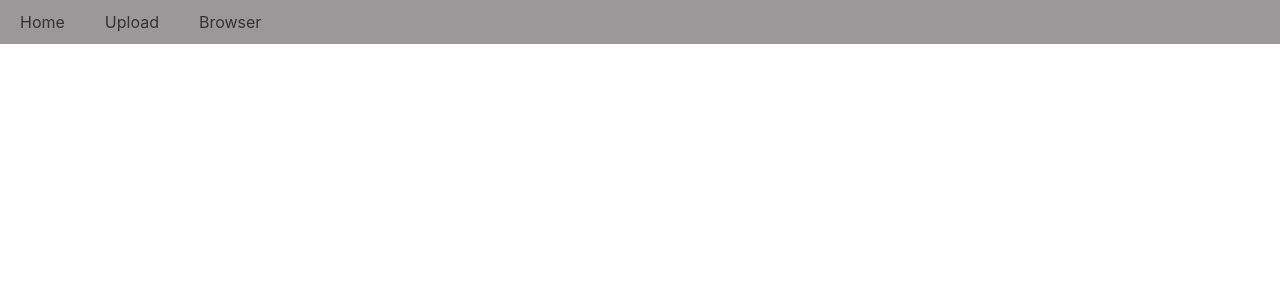
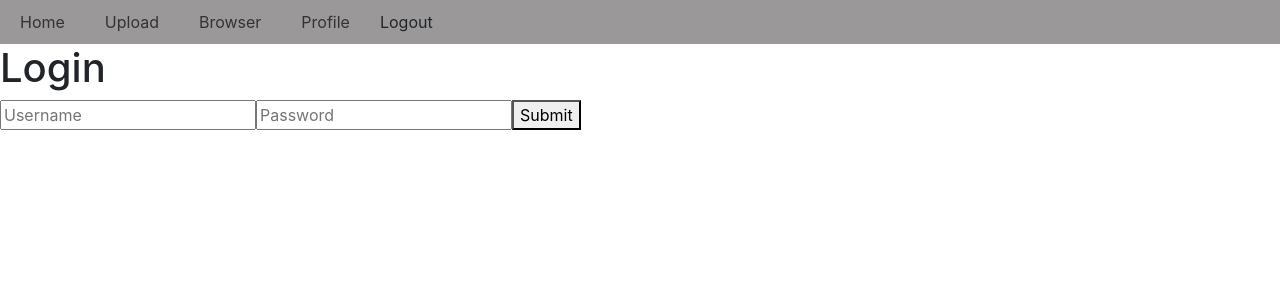
Before and after one commit to Alexanderdude/CasaBio-website, a React (Create React App) app in the folder reactjs-frontend/: page /login in a window 1280 px wide. Before the commit this address had no page. Shown: the top 300 px of the page. Built offline with nearby package versions, Linux system fonts and the light colour scheme.

Commit message:
Added login page with authorisation
created api points on the backend and a login page on the frontend. this would allow the user to login and it would check the data in the backend to send results. it also has an authorisation token that saves the login token over a period of time.

```diff
--- a/reactjs-frontend/package.json
+++ b/reactjs-frontend/package.json
@@ -2,6 +2,7 @@
   "name": "client",
   "version": "0.1.0",
   "private": true,
+  "proxy": "http://localhost:5000",
   "dependencies": {
     "@react-google-maps/api": "^2.19.2",
     "@testing-library/jest-dom": "^5.17.0",
--- a/reactjs-frontend/src/App.js
+++ b/reactjs-frontend/src/App.js
@@ -1,6 +1,6 @@
 // Import required modules from React and React Router
 import React from 'react';
-import { Routes, Route } from 'react-router-dom';
+import { Routes, Route, Navigate} from 'react-router-dom';
 
 // Import components for different routes
 import UploadStep1 from './UploadStep1';
@@ -8,20 +8,31 @@ import Nav from './Nav';
 import Home from './Home';
 import UploadStep2 from './UploadStep2';
 import UploadStep3 from './UploadStep3';
+import useToken from './useToken';
+import Login from './Login';
+import Profile from './Profile';
 
 // Define the main App component
 const App = () => {
+
+  //Destructure functions and values from the useToken component
+  const { token, removeToken, setToken } = useToken();
+
   return (
     <div>
       {/* Render the navigation bar */}
-      <Nav />
+      <Nav token={removeToken}/>
 
       {/* Define the routing configuration */}
       <Routes>
         <Route path="/" element={<Home />} />
-        <Route path="/Upload" element={<UploadStep1 />} />
-        <Route path="/UploadStep2" element={<UploadStep2 />} />
-        <Route path="/UploadStep3" element={<UploadStep3 />} />
+        <Route path="/login" element={<Login setToken={setToken} />} />
+
+        {/* navigate to login page if token has not been set */}
+        <Route path="/profile" element={token ? <Profile token={token} setToken={setToken} /> : <Navigate to="/login" />}/>
+        <Route path="/upload" element={<UploadStep1 />} />
+        <Route path="/uploadStep2" element={<UploadStep2 />} />
+        <Route path="/uploadStep3" element={<UploadStep3 />} />
       </Routes>
     </div>
   );
--- /dev/null
+++ b/reactjs-frontend/src/Login.js
@@ -0,0 +1,98 @@
+//import modules
+import { useState } from 'react';
+import axios from "axios";
+import { useNavigate } from 'react-router-dom';
+
+function Login(props) {
+
+    //sets the useState for the login details as blank strings
+    const [loginForm, setloginForm] = useState({
+      username: "",
+      password: ""
+    })
+
+    //defines navigate for a successful login
+    const navigate = useNavigate();
+
+    //defines the dunction logMeIn
+    function logMeIn(event) {
+
+        //sends a POST request to the /token api using axios
+      axios({
+        method: "POST",
+        url:"/token",
+
+        //retrieve data from backend
+        data:{
+          username: loginForm.username,
+          password: loginForm.password
+         }
+      })
+
+      //iff successful then navigate to profile and set the token as the accesstoken
+      .then((response) => {
+        props.setToken(response.data.access_token)
+        navigate('/profile');
+
+        //if unseccessful then display error messages
+      }).catch((error) => {
+        if (error.response) {
+          console.log(error.response)
+          console.log(error.response.status)
+          console.log(error.response.headers)
+          }
+      })
+
+      //sets the loginForm to blank strings
+      setloginForm(({
+        username: "",
+        password: ""}))
+
+        //prevents the event to work if values are default
+      event.preventDefault()
+    }
+
+    //handleChange event
+    function handleChange(event) {
+
+        // Destructure the 'value' and 'name' properties from the event target
+      const {value, name} = event.target
+
+      //update the form to replace the name value with the new name value
+      setloginForm(prevNote => ({
+          ...prevNote, [name]: value})
+      )}
+
+    return (
+      <div>
+        {/* basic login page to be updated */}
+
+        <h1>Login</h1>
+
+        {/* Input fields */}
+          <form className="login">
+
+            {/* handleChange event */}
+            <input onChange={handleChange}
+                  type="username"
+                  text={loginForm.username}
+                  name="username"
+                  placeholder="Username"
+                  value={loginForm.username} />
+
+
+            <input onChange={handleChange}
+                  type="password"
+                  text={loginForm.password}
+                  name="password"
+                  placeholder="Password"
+                  value={loginForm.password} />
+
+            {/* Button to handle the logMeIn function when clicked */}
+          <button onClick={logMeIn}>Submit</button>
+        </form>
+      </div>
+    );
+}
+
+export default Login;
--- a/reactjs-frontend/src/Nav.js
+++ b/reactjs-frontend/src/Nav.js
@@ -1,9 +1,35 @@
 //import modules
+import React from 'react';
 import { Link } from 'react-router-dom';
 import styles from './Nav.module.css';
+import axios from 'axios';
 
 //Define the Nav component
-const Nav = () => {
+const Nav = (props) => {
+
+  //adds a function to logout/clear token
+  function logMeOut() {
+
+    //post method to /logout api
+    axios({
+      method: "POST",
+      url:"/logout",
+    })
+
+    //if successful, clear the token
+    .then((response) => {
+      props.token()
+
+    //if unsuccessful, display error messages
+    }).catch((error) => {
+      if (error.response) {
+        console.log(error.response)
+        console.log(error.response.status)
+        console.log(error.response.headers)
+        }
+    })
+  }
+
   return (
     <nav className={styles.nav}>
     {/* adds correct styles to nav component */}
@@ -26,6 +52,18 @@ const Nav = () => {
           {/* adds a clickable link that navigates to the Browser Page */}
 
         </li>
+        <li>
+          <Link to="/profile" className={styles.link}>Profile</Link>
+          {/* adds a clickable link that navigates to the Browser Page */}
+
+        </li>
+
+        <li>
+          {/* Add a "Logout" text that calls the logMeOut function when clicked */}
+          <span className={styles.link} onClick={logMeOut}>
+            Logout
+          </span>
+        </li>
       </ul>
     </nav>
   )
--- /dev/null
+++ b/reactjs-frontend/src/Profile.js
@@ -0,0 +1,61 @@
+//import modules
+import { useState } from 'react'
+import axios from "axios";
+
+//Profile page
+function Profile(props) {
+
+    //define variables
+    const [profileData, setProfileData] = useState(null)
+
+    //define function to get data from backend
+    function getData() {
+
+        //use axios to send a GET request at /profile
+        axios({
+            method: "GET",
+            url: "/profile",
+            headers: {
+                Authorization: 'Bearer ' + props.token
+            }
+        })
+            //if successful then setProfileData
+            .then((response) => {
+                const res = response.data
+
+                //Check if 'access_token' exists in the response and update the token if available
+                res.access_token && props.setToken(res.access_token)
+
+                //setProfileData based on the response(profile name and the about me)
+                setProfileData(({
+                    profile_name: res.name,
+                    about_me: res.about
+                }))
+
+            //if unsuccessful then display error messages
+            }).catch((error) => {
+                if (error.response) {
+                    console.log(error.response)
+                    console.log(error.response.status)
+                    console.log(error.response.headers)
+                }
+            })
+    }
+
+    return (
+
+        //create a basic profile page to be updated at a later stage
+        <div className="Profile">
+
+            <p>To get your profile details: </p><button onClick={getData}>Click me</button>
+            {profileData && <div>
+                <p>Profile name: {profileData.profile_name}</p>
+                <p>About me: {profileData.about_me}</p>
+            </div>
+            }
+
+        </div>
+    );
+}
+
+export default Profile;
--- /dev/null
+++ b/reactjs-frontend/src/useToken.js
@@ -0,0 +1,37 @@
+import { useState } from 'react';
+
+function useToken() {
+
+    //define the function that retrieves the token from local storage
+  function getToken() {
+    const userToken = localStorage.getItem('token');
+
+    //returns token is it exists or keeps it null
+    return userToken && userToken
+  }
+
+  //sets the token state as getToken
+  const [token, setToken] = useState(getToken());
+
+  //define saveToken that saves the token in localstorage
+  function saveToken(userToken) {
+    localStorage.setItem('token', userToken);
+    setToken(userToken);
+  };
+
+  //defines the removeToken function that removes token from local storage
+  function removeToken() {
+    localStorage.removeItem("token");
+    setToken(null);
+  }
+
+  //returns the tokens for use
+  return {
+    setToken: saveToken,
+    token,
+    removeToken
+  }
+
+}
+
+export default useToken;
```
Also changed, not shown: 1 other file (tests, documents, lock files or other folders).
